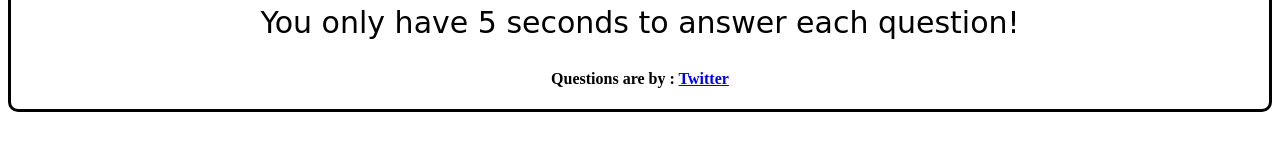
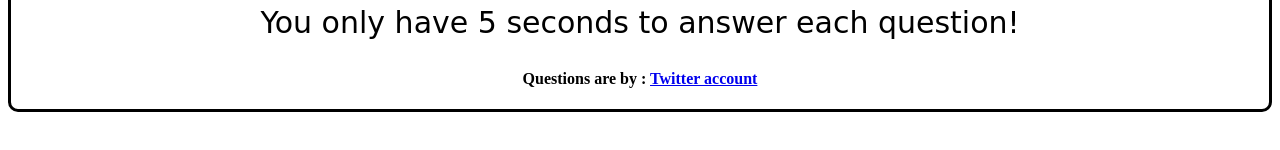
Before and after one commit to aegb/erxc, a plain HTML site: page index.html in a window 1280 px wide. Shown: the part 244-394 px from the top of the page. Drawn offline with Linux system fonts and the light colour scheme; a web font is replaced by a local one.

Commit message:
Update index.html

```diff
--- a/index.html
+++ b/index.html
@@ -15,6 +15,6 @@
 		</div>
 		<script src="javascript.js"></script>
 		<p>You only have 5 seconds to answer each question!</p>
-		<h4>Questions are by : <a href="https://twitter.com/ItsFastTalk"> Twitter </a></h4>
+		<h4>Questions are by : <a href="https://twitter.com/ItsFastTalk"> Twitter account </a></h4>
 	</body>
 </html>
```
